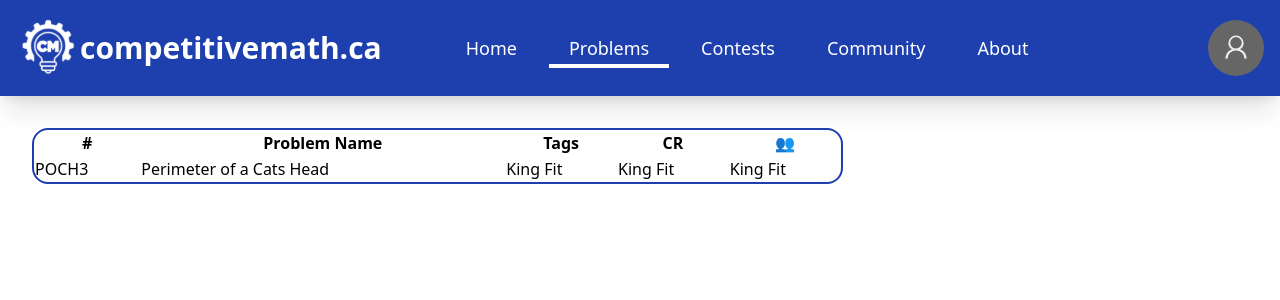
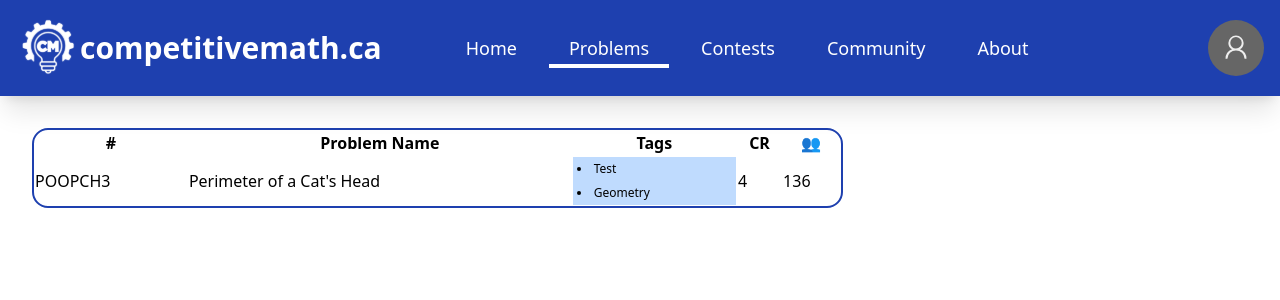
Before and after one commit to competitivemathca/competitivemath.ca, a React (Vite) app in the folder competitivemath.ca/: page /problems in a window 1280 px wide. Shown: the top 300 px of the page. Built offline with nearby package versions, Linux system fonts and the light colour scheme; a web font is replaced by a local one.

Commit message:
Added in-props validation for some components, made problem template

```diff
--- a/competitivemath.ca/package.json
+++ b/competitivemath.ca/package.json
@@ -10,6 +10,7 @@
     "preview": "vite preview"
   },
   "dependencies": {
+    "prop-types": "^15.8.1",
     "react": "^18.2.0",
     "react-dom": "^18.2.0",
     "react-router-dom": "^6.16.0"
--- a/competitivemath.ca/src/Components/Announcement.jsx
+++ b/competitivemath.ca/src/Components/Announcement.jsx
@@ -1,11 +1,24 @@
-export default function Announcement({ imgSrc, username, date, pfp, title, text }) {
+export default function Announcement({
+  imgSrc,
+  username,
+  date,
+  pfp, // TODO: Instead of passing in a string source, we should pass in an image instead
+  title,
+  text,
+}) {
   return (
     <div className="bg-blue-50 rounded-2xl m-6 p-6 md:flex flex-row">
       <div className="flex flex-col">
-                <img className="w-[280px] aspect-square m-auto rounded-2xl object-cover" src={imgSrc} alt="Image" />
+        <img
+          className="w-[280px] aspect-square m-auto rounded-2xl object-cover"
+          src={imgSrc}
+          alt="Image"
+        />
         <div className="flex justify-between m-auto mt-4 w-[280px]">
-                    <p className="text-xs overlfow-ellipsis"> Posted by {username} <br/> {date} </p>
-                    <img className="w-[32px] h-[32px]" src={pfp} alt="Profile Pickture"/>
+          <p className="text-xs overlfow-ellipsis">
+            Posted by {username} <br /> {date}{" "}
+          </p>
+          <img className="w-[32px] h-[32px]" src={pfp} alt="Profile Pickture" />
         </div>
       </div>
       <div className="mt-4 md:mt-0 md:ml-6">
@@ -15,5 +28,5 @@ export default function Announcement({ imgSrc, username, date, pfp, title, text
         </div>
       </div>
     </div>
-    )
+  );
 }
--- a/competitivemath.ca/src/Components/Navbar.jsx
+++ b/competitivemath.ca/src/Components/Navbar.jsx
@@ -2,8 +2,8 @@ import { useMatch, useResolvedPath } from "react-router-dom";
 
 export default function NavBar() {
   return (
-    <header class="bg-blue-800 text-white sticky top-0 z-10 shadow-xl">
-      <div class="p-4 flex justify-start items-center">
+    <header className="bg-blue-800 text-white sticky top-0 z-10 shadow-xl">
+      <div className="p-4 flex justify-start items-center">
         <a href="/" className="flex items-center">
           <img
             src="../../images/CM Logo.svg"
--- a/competitivemath.ca/src/Components/ProblemComponent.jsx
+++ b/competitivemath.ca/src/Components/ProblemComponent.jsx
@@ -1,11 +1,27 @@
-export default function ProblemComponent({ data }) {
-	return (
-		<tr>
-			<td>POCH3</td>
-			<td>Perimeter of a Cats Head</td>
-			<td>King Fit</td>
-			<td>King Fit</td>
-			<td>King Fit</td>
-		</tr>
-	)
+import PropTypes from "prop-types";
+
+export default function ProblemComponent({
+  problemID,
+  problemName,
+  tags, // Tags will be an array of tag components
+  competitiveRating,
+  completedSubmissions, // I'm assuming this is the amount of completedSubmissions who did the problem
+}) {
+  return (
+    <tr>
+      <td>{problemID}</td>
+      <td>{problemName}</td>
+      <td>{tags}</td>
+      <td>{competitiveRating}</td>
+      <td>{completedSubmissions}</td>
+    </tr>
+  );
 }
+
+ProblemComponent.propTypes = {
+  problemID: PropTypes.string,
+  problemName: PropTypes.string,
+  tags: PropTypes.array,
+  competitiveRating: PropTypes.number,
+  completedSubmissions: PropTypes.number,
+};
--- a/competitivemath.ca/src/Components/Submission.jsx
+++ b/competitivemath.ca/src/Components/Submission.jsx
@@ -1,29 +1,43 @@
-import Tag from "./Tag"
-import { dateFormat } from "../public/TimeModules"
+import PropTypes from "prop-types";
 
-export default function Submission({ problemName, source, result, submissionDate, tags }) {
+import Tag from "./Tag";
+import { dateFormat } from "../public/TimeModules";
+
+export default function Submission({
+  problemName,
+  source,
+  result,
+  submissionDate,
+  tags,
+}) {
   return (
     <li className="mb-6">
       <h2>{problemName}</h2>
       <div className="leading-tight mt-2">
+        <div>From: {source}</div>
         <div>
-                    From: {source}
+          Result:{" "}
+          {result == "Accepted" ? (
+            <span className="text-[#1FAD36] font-bold">{result}</span>
+          ) : (
+            <span className="text-red-799 font-bold">{result}</span>
+          )}
         </div>
-                <div>
-                    Result: {result == "Accepted"
-                        ? <span className="text-[#1FAD36] font-bold">{result}</span>
-                        : <span className="text-red-799 font-bold">{result}</span>
-                    }
-                </div>
-                <div>
-                    Submitted {dateFormat.format(submissionDate.getTime())}
-                </div>
+        <div>Submitted {dateFormat.format(submissionDate.getTime())}</div>
       </div>
       <ul className="flex flex-row content-start gap-3 mt-3">
-                {(tags.map((tag, index) =>
+        {tags.map((tag, index) => (
           <Tag key={index}>{tag}</Tag>
         ))}
       </ul>
     </li>
-    )
+  );
 }
+
+Submission.propTypes = {
+  problemName: PropTypes.string,
+  source: PropTypes.string,
+  result: PropTypes.string,
+  submissionDate: PropTypes.objectOf(Date),
+  tags: PropTypes.array,
+};
--- a/competitivemath.ca/src/pages/Problems.jsx
+++ b/competitivemath.ca/src/pages/Problems.jsx
@@ -1,21 +1,42 @@
 import TablePanel from "../Components/TablePanel";
 import ProblemComponent from "../Components/ProblemComponent";
+import Tag from "../Components/Tag";
 
 export default function Problems() {
+  const testTags = [
+    <Tag key="tag-1">Test</Tag>,
+    <Tag key="tag-2">Geometry</Tag>,
+  ];
+
+  const exampleProblem = {
+    problemID: "POOPCH3",
+    problemName: "Perimeter of a Cat's Head",
+    tags: testTags,
+    competitiveRating: 4,
+    completedSubmissons: 136,
+  };
+
   return (
     <div className="xl:w-8/12 border-[2px] border-solid border-blue-800 rounded-2xl">
       <TablePanel>
+      {/*Might need to put the table heading in a separate component for style reuse*/}
         <thead>
           <tr>
-            <th>#</th>
-            <th>Problem Name</th>
-            <th>Tags</th>
-            <th>CR</th>
-            <th>👥</th>
+            <th title="Problem ID" className="hover:cursor-default">#</th>
+            <th title="Problem Name" className="hover:cursor-default">Problem Name</th>
+            <th title="Tags" className="hover:cursor-default">Tags</th>
+            <th title="Competitive Rating" className="hover:cursor-default">CR</th>
+            <th title="Completed Submissions" className="hover:cursor-default">👥</th>
           </tr>
         </thead>
         <tbody>
-          <ProblemComponent />
+          <ProblemComponent
+            problemID={exampleProblem.problemID}
+            problemName={exampleProblem.problemName}
+            tags={exampleProblem.tags}
+            competitiveRating={exampleProblem.competitiveRating}
+            completedSubmissions={exampleProblem.completedSubmissons}
+          />
         </tbody>
       </TablePanel>
     </div>
```
Also changed, not shown: competitivemath.ca/src/Components/ContentPanel.jsx (+17 -3 lines), competitivemath.ca/src/Components/Contest.jsx (+33 -14 lines), competitivemath.ca/src/Components/TablePanel.jsx (+5 -5 lines), competitivemath.ca/src/Components/Tag.jsx (+8 -6 lines), 1 other file (tests, documents, lock files or other folders). Lines whose indentation alone changed are shown as unchanged.
